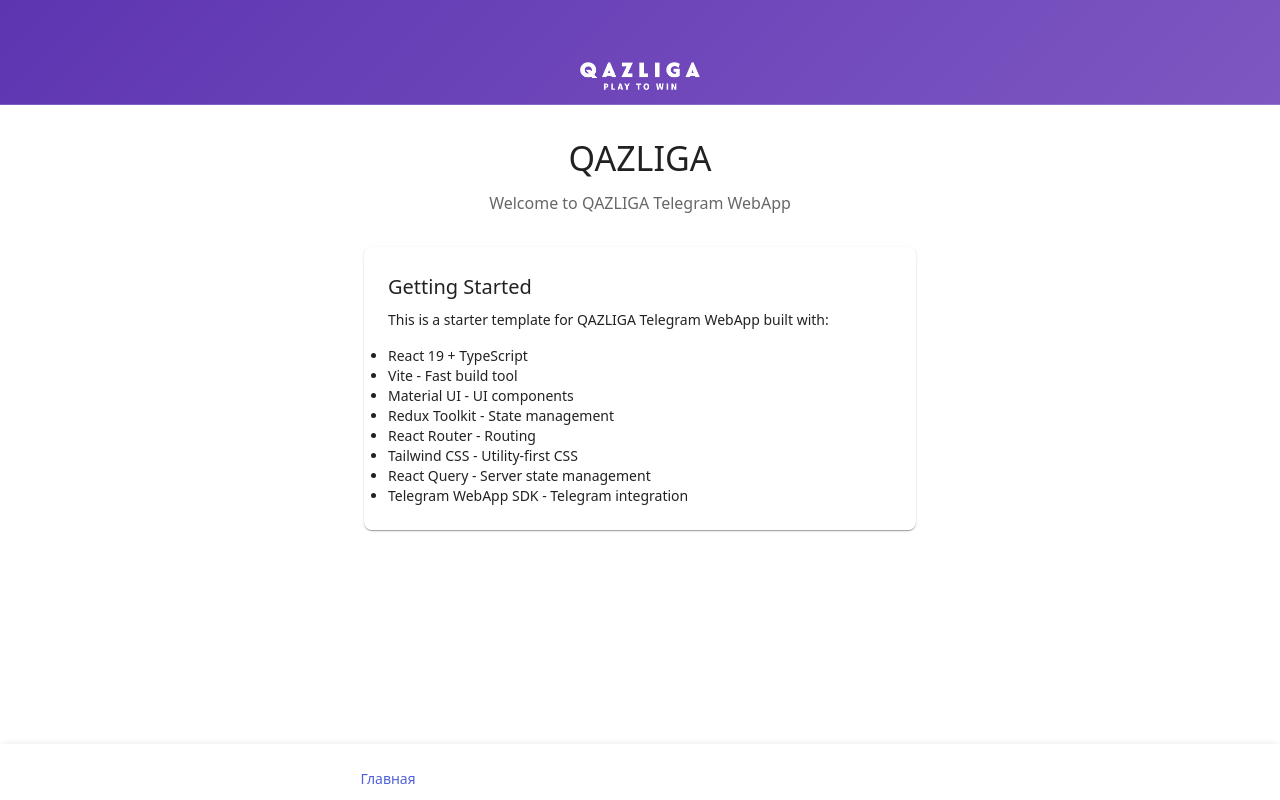
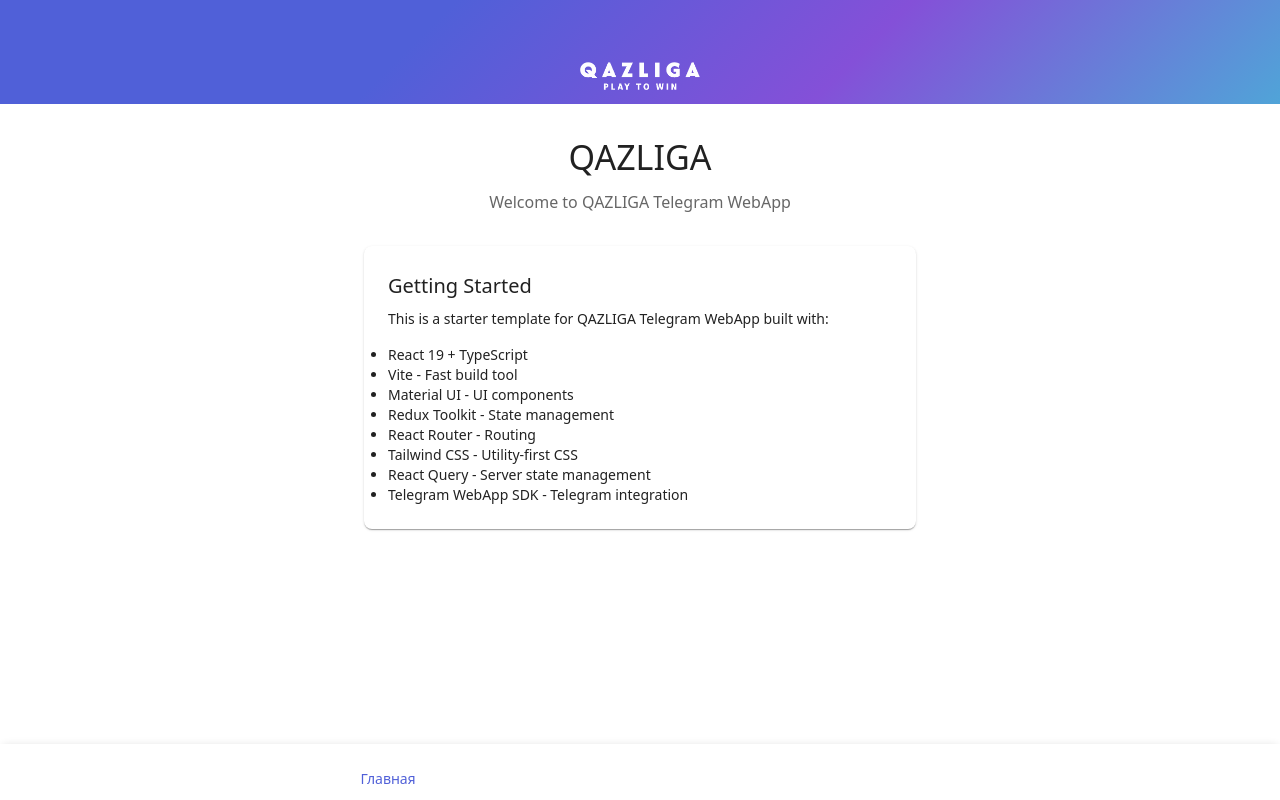
Before and after one commit to alinakassym/qazliga-webapp, a React (Vite) app: page / in a window 1280 px wide. Built offline with nearby package versions, Linux system fonts and the light colour scheme; some icons are missing.

Commit message:
feat(Header): use theme gradient

```diff
--- a/src/components/Header/Header.tsx
+++ b/src/components/Header/Header.tsx
@@ -1,3 +1,5 @@
+// qazliga/src/components/Header/Header.tsx
+
 import type { FC } from 'react';
 import { AppBar, Box, Container, Toolbar, useTheme } from '@mui/material';
 import { SponsorsBar } from './SponsorsBar';
@@ -9,14 +11,14 @@
 
 const Header: FC<HeaderProps> = ({ showSponsors = false }) => {
   const theme = useTheme();
+  const gradient = theme.palette.gradient;
 
   return (
     <AppBar
       position="sticky"
       elevation={0}
       sx={{
-        background: `linear-gradient(135deg, ${theme.palette.mode === 'dark' ? '#4a148c 0%, #7b1fa2 100%' : '#5e35b1 0%, #7e57c2 100%'})`,
-        borderBottom: `1px solid ${theme.palette.mode === 'dark' ? 'rgba(255,255,255,0.1)' : 'rgba(255,255,255,0.2)'}`,
+        background: `linear-gradient(135deg, ${gradient[0]} 0%, ${gradient[1]} 33%, ${gradient[2]} 66%, ${gradient[3]} 100%)`,
       }}
     >
       <Container maxWidth="lg">
--- a/src/theme/index.ts
+++ b/src/theme/index.ts
@@ -1,3 +1,5 @@
+// qazliga/src/theme/index.ts
+
 import { createTheme, type PaletteMode } from '@mui/material/styles';
 
 declare module '@mui/material/styles' {
```
